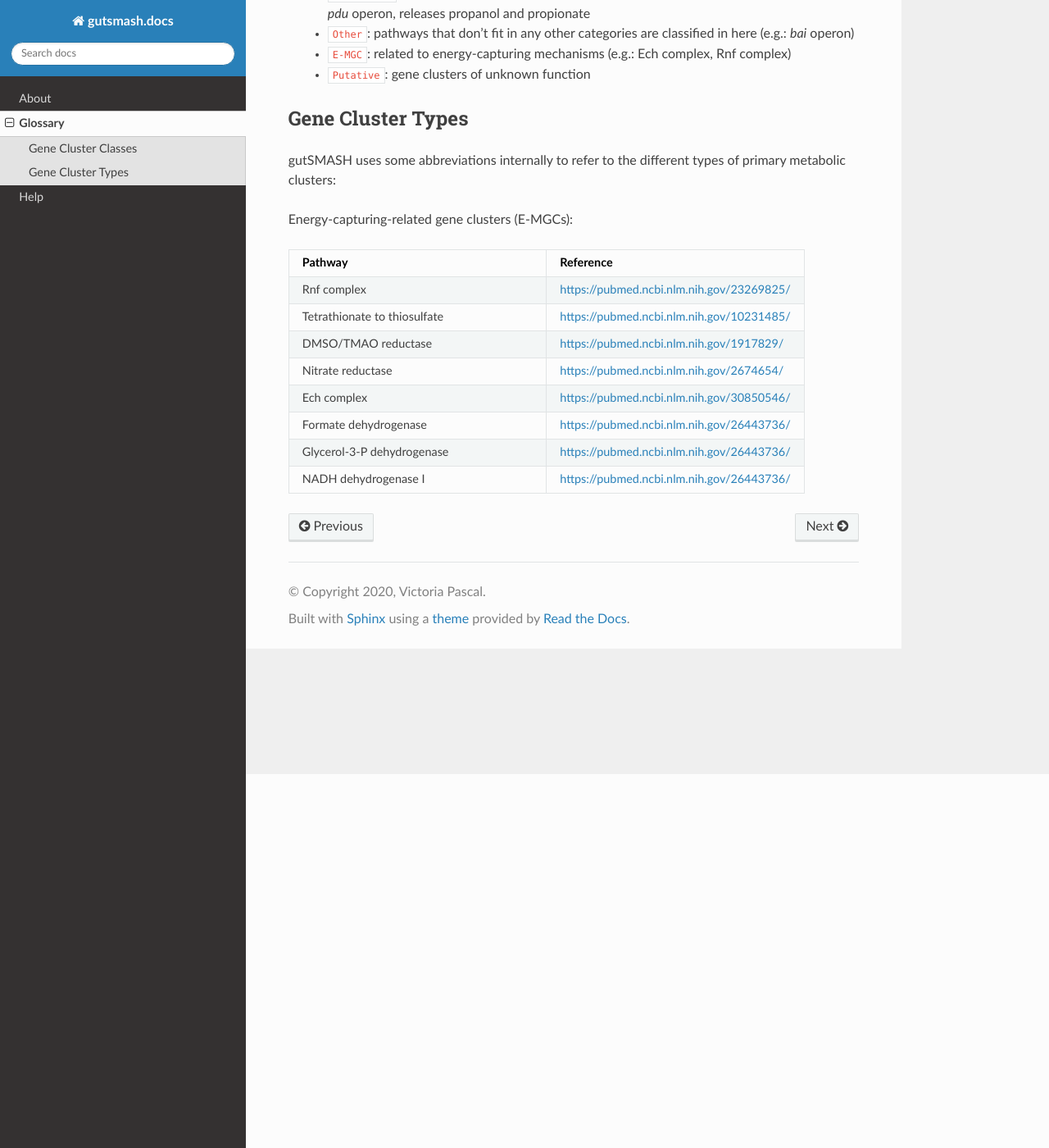
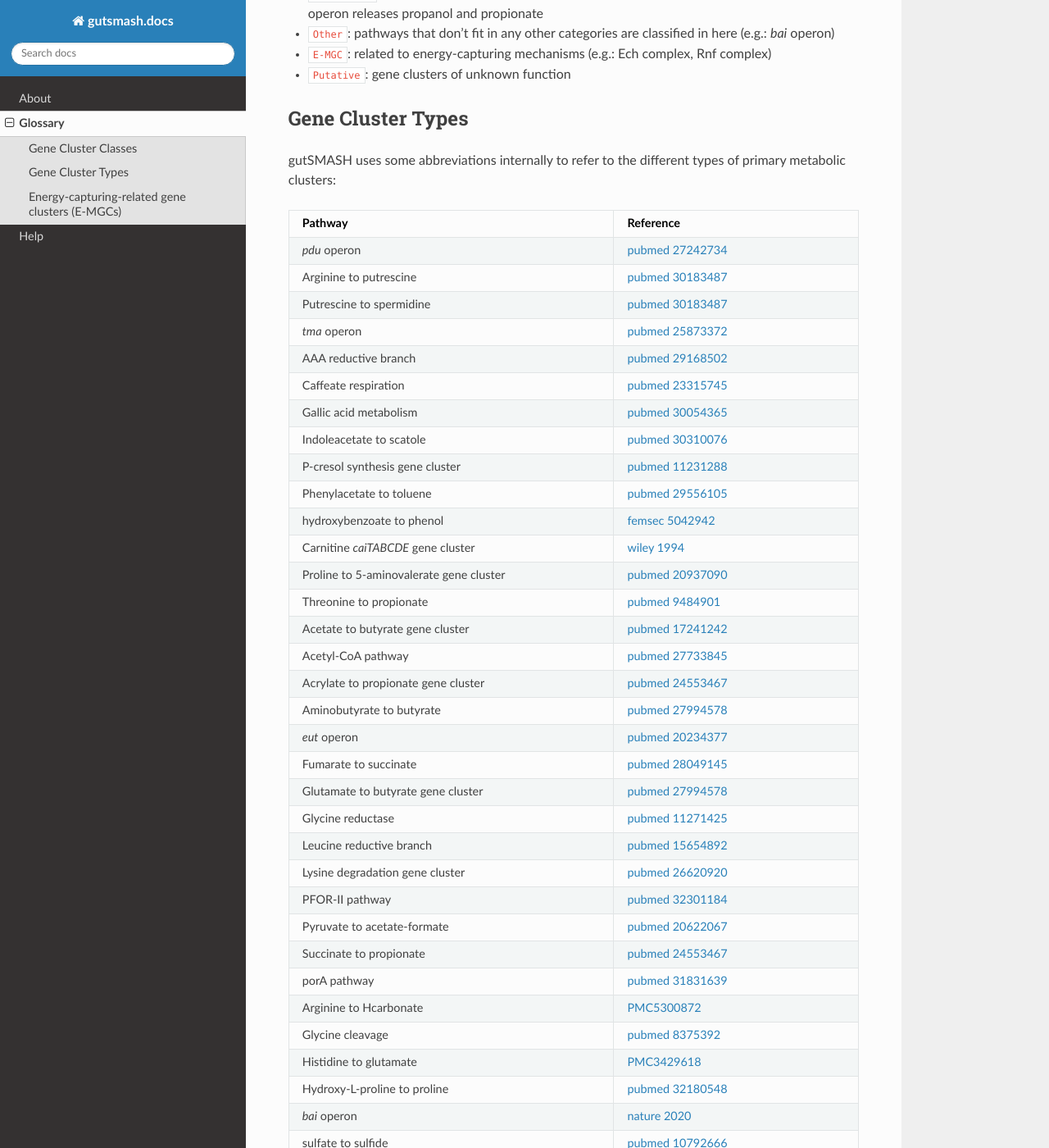
Before and after one commit to victoriapascal/gutsmash_doc, a Sphinx documentation site: the page built from docs/source/Glossary.rst, in a window 1280 px wide and 1400 px high, scrolled down 456 px. Shown: the whole window at 82% size. Built offline with Sphinx 7.4.7 and the Read the Docs theme 3.1.0, drawn with Linux system fonts in a browser that asks for light colours; some of the changed text lies outside the part shown.

Commit message:
refformatted Glossary.rst

```diff
--- a/docs/source/Glossary.rst
+++ b/docs/source/Glossary.rst
@@ -5,84 +5,83 @@
 ^^^^^^^^^^^^^^^^^^^^
 The anaerobic metabolic pathways that gutSMASH predicts can be divided into different gene cluster classes based on their product:
 
- - ``Aliphatic amine``: ammonia derivatives where at least one H has been replaced by alkyl substituents (e.g.: Arginine to putrescine, Putrescine to spermidine pathways)
- - ``npAA``: non-proteinogenic amino acids (e.g.: Proline to 5-aminovalerate)
- - ``Aromatic``: derivatives of benzene (e.g.: P-cresol pathway, Caffeate respiration)
- - ``SCFA``: fatty acids with 5 carbon atoms maximum (e.g.: Acetate to butyrate pathway, Threonine to propionate)
- - ``SCFA-other``: a SCFA is produced in combination with another molecule. For instance, the *pdu* operon, releases propanol and propionate
- - ``Other``: pathways that don't fit in any other categories are classified in here (e.g.: *bai* operon)
- - ``E-MGC``: related to energy-capturing mechanisms (e.g.: Ech complex, Rnf complex)
- - ``Putative``: gene clusters of unknown function
+- ``Aliphatic amine``: ammonia derivatives where at least one H has been replaced by alkyl substituents (e.g.: Arginine to putrescine, Putrescine to spermidine pathways)
+- ``npAA``: non-proteinogenic amino acids (e.g.: Proline to 5-aminovalerate)
+- ``Aromatic``: derivatives of benzene (e.g.: P-cresol pathway, Caffeate respiration)
+- ``SCFA``: fatty acids with 5 carbon atoms maximum (e.g.: Acetate to butyrate pathway, Threonine to propionate)
+- ``SCFA-other``: a SCFA is produced in combination with another molecule. For instance, the *pdu* operon releases propanol and propionate
+- ``Other``: pathways that don't fit in any other categories are classified in here (e.g.: *bai* operon)
+- ``E-MGC``: related to energy-capturing mechanisms (e.g.: Ech complex, Rnf complex)
+- ``Putative``: gene clusters of unknown function
 
 Gene Cluster Types
 ^^^^^^^^^^^^^^^^^^
 gutSMASH uses some abbreviations internally to refer to the different types of primary metabolic clusters:
 
 .. csv-table::
-   :header: "Pathway", "Reference"
+   :header: Pathway, Reference
    :widths: 20, 20
 
-   "*pdu* operon", `<https://pubmed.ncbi.nlm.nih.gov/27242734/>`_
-   "Arginine to putrescine", `<https://pubmed.ncbi.nlm.nih.gov/30183487/>`_
-   "Putrescine to spermidine", `<https://pubmed.ncbi.nlm.nih.gov/30183487/>`_
-   "*tma* operon", `<https://pubmed.ncbi.nlm.nih.gov/25873372/>`_
-   "AAA reductive branch", `<https://pubmed.ncbi.nlm.nih.gov/29168502/>`_
-   "Caffeate respiration", `<https://pubmed.ncbi.nlm.nih.gov/23315745/>`_
-   "Gallic acid metabolism", `<https://pubmed.ncbi.nlm.nih.gov/30054365/>`_
-   "Indoleacetate to scatole", `<https://pubmed.ncbi.nlm.nih.gov/30310076/>`_
-   "P-cresol synthesis gene cluster", `<https://pubmed.ncbi.nlm.nih.gov/11231288/>`_
-   "Phenylacetate to toluene", `<https://pubmed.ncbi.nlm.nih.gov/29556105/>`_
-   "hydroxybenzoate to phenol", `<https://academic.oup.com/femsec/article/94/9/fiy125/5042942>`_
-   "Carnitine *caiTABCDE* gene cluster", `<https://onlinelibrary.wiley.com/doi/abs/10.1111/j.1365-2958.1994.tb00470.x>`_
-   "Proline to 5-aminovalerate gene cluster", `<https://pubmed.ncbi.nlm.nih.gov/20937090/>`_
-   "Threonine to propionate", `<https://pubmed.ncbi.nlm.nih.gov/9484901/>`_
-   "Acetate to butyrate gene cluster", `<https://pubmed.ncbi.nlm.nih.gov/17241242/>`_
-   "Acetyl-CoA pathway", `<https://pubmed.ncbi.nlm.nih.gov/27733845/>`_
-   "Acrylate to propionate gene cluster", `<https://pubmed.ncbi.nlm.nih.gov/24553467/>`_
-   "Aminobutyrate to butyrate", `<https://pubmed.ncbi.nlm.nih.gov/27994578/>`_
-   "*eut* operon", `<https://pubmed.ncbi.nlm.nih.gov/20234377/>`_
-   "Fumarate to succinate", `<https://pubmed.ncbi.nlm.nih.gov/28049145/>`_
-   "Glutamate to butyrate gene cluster", `<https://pubmed.ncbi.nlm.nih.gov/27994578/>`_
-   "Glycine reductase", `<https://pubmed.ncbi.nlm.nih.gov/11271425/>`_
-   "Leucine reductive branch", `<https://pubmed.ncbi.nlm.nih.gov/15654892/>`_
-   "Lysine degradation gene cluster", `<https://pubmed.ncbi.nlm.nih.gov/26620920/>`_
-   "PFOR-II pathway", `<https://pubmed.ncbi.nlm.nih.gov/32301184/>`_
-   "Pyruvate to acetate-formate", `<https://pubmed.ncbi.nlm.nih.gov/20622067/>`_
-   "Succinate to propionate ", `<https://pubmed.ncbi.nlm.nih.gov/24553467/>`_
-   "porA pathway", `<https://pubmed.ncbi.nlm.nih.gov/31831639/>`_
-   "Arginine to Hcarbonate", `<https://www.ncbi.nlm.nih.gov/pmc/articles/PMC5300872/>`_
-   "Glycine cleavage", `<https://pubmed.ncbi.nlm.nih.gov/8375392/>`_
-   "Histidine to glutamate", `<https://www.ncbi.nlm.nih.gov/pmc/articles/PMC3429618/>`_
-   "Hydroxy-L-proline to proline", `<https://pubmed.ncbi.nlm.nih.gov/32180548/>`_
-   "*bai* operon", `<https://www.nature.com/articles/s41586-020-2396-4>`_
-   "sulfate to sulfide", `<https://pubmed.ncbi.nlm.nih.gov/10792666/>`_
-   "Phenylpyruvate to phenylacetylCoA", `<https://pmc.ncbi.nlm.nih.gov/articles/PMC9839529/>`_
-   "Bilirubin to urobilinogen", `<https://www.nature.com/articles/s41564-023-01549-x/>`_
-   "r-butyrobetaine to TMA", `<https://pubmed.ncbi.nlm.nih.gov/34949826/>`_
-   "Anaerobic sulfite to H2S", `<https://pubmed.ncbi.nlm.nih.gov/1704886/>`_
-   "APS to sulfite + AMP", `<https://pubmed.ncbi.nlm.nih.gov/19820092/>`_
-   "sulfate to 3’-Phosphoadenosine-5’-Phosphosulfate (PAPS)", `<https://pubmed.ncbi.nlm.nih.gov/39152482/>`_
-   "PAPS to H2S", `<https://pubmed.ncbi.nlm.nih.gov/39152482/>`_
-   "Taurine to H2S", `<https://pubmed.ncbi.nlm.nih.gov/8808933/>`_
-   "Alkanesulfonate to H2S", `<https://pubmed.ncbi.nlm.nih.gov/10506196/>`_
-   "sulfoqunovose to sulphonate, `<https://pubmed.ncbi.nlm.nih.gov/24463506/>`_
-   "sulfoqunovose to 3-sulfolactaldehyde, `<https://pubmed.ncbi.nlm.nih.gov/26195800/>`_
-   "Uric acid to Xanthine, `<https://pubmed.ncbi.nlm.nih.gov/10986234/>`_
-   "Uric acid to SCFA, `<https://pmc.ncbi.nlm.nih.gov/articles/PMC10421625/>`_
-   "2-oxoglutarate to succinyl-CoA, `<https://pmc.ncbi.nlm.nih.gov/articles/PMC9839529/>`_
+   *pdu* operon, `pubmed 27242734 <https://pubmed.ncbi.nlm.nih.gov/27242734/>`_
+   Arginine to putrescine, `pubmed 30183487 <https://pubmed.ncbi.nlm.nih.gov/30183487/>`_
+   Putrescine to spermidine, `pubmed 30183487 <https://pubmed.ncbi.nlm.nih.gov/30183487/>`_
+   *tma* operon, `pubmed 25873372 <https://pubmed.ncbi.nlm.nih.gov/25873372/>`_
+   AAA reductive branch, `pubmed 29168502 <https://pubmed.ncbi.nlm.nih.gov/29168502/>`_
+   Caffeate respiration, `pubmed 23315745 <https://pubmed.ncbi.nlm.nih.gov/23315745/>`_
+   Gallic acid metabolism, `pubmed 30054365 <https://pubmed.ncbi.nlm.nih.gov/30054365/>`_
+   Indoleacetate to scatole, `pubmed 30310076 <https://pubmed.ncbi.nlm.nih.gov/30310076/>`_
+   P-cresol synthesis gene cluster, `pubmed 11231288 <https://pubmed.ncbi.nlm.nih.gov/11231288/>`_
+   Phenylacetate to toluene, `pubmed 29556105 <https://pubmed.ncbi.nlm.nih.gov/29556105/>`_
+   hydroxybenzoate to phenol, `femsec 5042942 <https://academic.oup.com/femsec/article/94/9/fiy125/5042942>`_
+   Carnitine *caiTABCDE* gene cluster, `wiley 1994 <https://onlinelibrary.wiley.com/doi/abs/10.1111/j.1365-2958.1994.tb00470.x>`_
+   Proline to 5-aminovalerate gene cluster, `pubmed 20937090 <https://pubmed.ncbi.nlm.nih.gov/20937090/>`_
+   Threonine to propionate, `pubmed 9484901 <https://pubmed.ncbi.nlm.nih.gov/9484901/>`_
+   Acetate to butyrate gene cluster, `pubmed 17241242 <https://pubmed.ncbi.nlm.nih.gov/17241242/>`_
+   Acetyl-CoA pathway, `pubmed 27733845 <https://pubmed.ncbi.nlm.nih.gov/27733845/>`_
+   Acrylate to propionate gene cluster, `pubmed 24553467 <https://pubmed.ncbi.nlm.nih.gov/24553467/>`_
+   Aminobutyrate to butyrate, `pubmed 27994578 <https://pubmed.ncbi.nlm.nih.gov/27994578/>`_
+   *eut* operon, `pubmed 20234377 <https://pubmed.ncbi.nlm.nih.gov/20234377/>`_
+   Fumarate to succinate, `pubmed 28049145 <https://pubmed.ncbi.nlm.nih.gov/28049145/>`_
+   Glutamate to butyrate gene cluster, `pubmed 27994578 <https://pubmed.ncbi.nlm.nih.gov/27994578/>`_
+   Glycine reductase, `pubmed 11271425 <https://pubmed.ncbi.nlm.nih.gov/11271425/>`_
+   Leucine reductive branch, `pubmed 15654892 <https://pubmed.ncbi.nlm.nih.gov/15654892/>`_
+   Lysine degradation gene cluster, `pubmed 26620920 <https://pubmed.ncbi.nlm.nih.gov/26620920/>`_
+   PFOR-II pathway, `pubmed 32301184 <https://pubmed.ncbi.nlm.nih.gov/32301184/>`_
+   Pyruvate to acetate-formate, `pubmed 20622067 <https://pubmed.ncbi.nlm.nih.gov/20622067/>`_
+   Succinate to propionate, `pubmed 24553467 <https://pubmed.ncbi.nlm.nih.gov/24553467/>`_
+   porA pathway, `pubmed 31831639 <https://pubmed.ncbi.nlm.nih.gov/31831639/>`_
+   Arginine to Hcarbonate, `PMC5300872 <https://www.ncbi.nlm.nih.gov/pmc/articles/PMC5300872/>`_
+   Glycine cleavage, `pubmed 8375392 <https://pubmed.ncbi.nlm.nih.gov/8375392/>`_
+   Histidine to glutamate, `PMC3429618 <https://www.ncbi.nlm.nih.gov/pmc/articles/PMC3429618/>`_
+   Hydroxy-L-proline to proline, `pubmed 32180548 <https://pubmed.ncbi.nlm.nih.gov/32180548/>`_
+   *bai* operon, `nature 2020 <https://www.nature.com/articles/s41586-020-2396-4>`_
+   sulfate to sulfide, `pubmed 10792666 <https://pubmed.ncbi.nlm.nih.gov/10792666/>`_
+   Phenylpyruvate to phenylacetylCoA, `PMC9839529 <https://pmc.ncbi.nlm.nih.gov/articles/PMC9839529/>`_
+   Bilirubin to urobilinogen, `nature 2023 <https://www.nature.com/articles/s41564-023-01549-x/>`_
+   r-butyrobetaine to TMA, `pubmed 34949826 <https://pubmed.ncbi.nlm.nih.gov/34949826/>`_
+   Anaerobic sulfite to H2S, `pubmed 1704886 <https://pubmed.ncbi.nlm.nih.gov/1704886/>`_
+   APS to sulfite + AMP, `pubmed 19820092 <https://pubmed.ncbi.nlm.nih.gov/19820092/>`_
+   sulfate to 3’-Phosphoadenosine-5’-Phosphosulfate (PAPS), `pubmed 39152482 <https://pubmed.ncbi.nlm.nih.gov/39152482/>`_
+   PAPS to H2S, `pubmed 39152482 <https://pubmed.ncbi.nlm.nih.gov/39152482/>`_
+   Taurine to H2S, `pubmed 8808933 <https://pubmed.ncbi.nlm.nih.gov/8808933/>`_
+   Alkanesulfonate to H2S, `pubmed 10506196 <https://pubmed.ncbi.nlm.nih.gov/10506196/>`_
+   sulfoqunovose to sulphonate, `pubmed 24463506 <https://pubmed.ncbi.nlm.nih.gov/24463506/>`_
+   sulfoqunovose to 3-sulfolactaldehyde, `pubmed 26195800 <https://pubmed.ncbi.nlm.nih.gov/26195800/>`_
+   Uric acid to Xanthine, `pubmed 10986234 <https://pubmed.ncbi.nlm.nih.gov/10986234/>`_
+   Uric acid to SCFA, `PMC10421625 <https://pmc.ncbi.nlm.nih.gov/articles/PMC10421625/>`_
+   2-oxoglutarate to succinyl-CoA, `PMC9839529 <https://pmc.ncbi.nlm.nih.gov/articles/PMC9839529/>`_
 
-
-Energy-capturing-related gene clusters (E-MGCs):
-
+Energy-capturing-related gene clusters (E-MGCs)
+^^^^^^^^^^^^^^^^^^^^^^^^^^^^^^^^^^^^^^^^^^^^^^
 .. csv-table::
-   :header: "Pathway", "Reference"
+   :header: Pathway, Reference
    :widths: 20, 20
 
-   "Rnf complex", `<https://pubmed.ncbi.nlm.nih.gov/23269825/>`_
-   "Tetrathionate to thiosulfate", `<https://pubmed.ncbi.nlm.nih.gov/10231485/>`_
-   "DMSO/TMAO reductase", `<https://pubmed.ncbi.nlm.nih.gov/1917829/>`_
-   "Nitrate reductase", `<https://pubmed.ncbi.nlm.nih.gov/2674654/>`_
-   "Ech complex", `<https://pubmed.ncbi.nlm.nih.gov/30850546/>`_
-   "Formate dehydrogenase", `<https://pubmed.ncbi.nlm.nih.gov/26443736/>`_
-   "Glycerol-3-P dehydrogenase", `<https://pubmed.ncbi.nlm.nih.gov/26443736/>`_
-   "NADH dehydrogenase I", `<https://pubmed.ncbi.nlm.nih.gov/26443736/>`_
+   Rnf complex, `pubmed 23269825 <https://pubmed.ncbi.nlm.nih.gov/23269825/>`_
+   Tetrathionate to thiosulfate, `pubmed 10231485 <https://pubmed.ncbi.nlm.nih.gov/10231485/>`_
+   DMSO/TMAO reductase, `pubmed 1917829 <https://pubmed.ncbi.nlm.nih.gov/1917829/>`_
+   Nitrate reductase, `pubmed 2674654 <https://pubmed.ncbi.nlm.nih.gov/2674654/>`_
+   Ech complex, `pubmed 30850546 <https://pubmed.ncbi.nlm.nih.gov/30850546/>`_
+   Formate dehydrogenase, `pubmed 26443736 <https://pubmed.ncbi.nlm.nih.gov/26443736/>`_
+   Glycerol-3-P dehydrogenase, `pubmed 26443736 <https://pubmed.ncbi.nlm.nih.gov/26443736/>`_
+   NADH dehydrogenase I, `pubmed 26443736 <https://pubmed.ncbi.nlm.nih.gov/26443736/>`_
```
